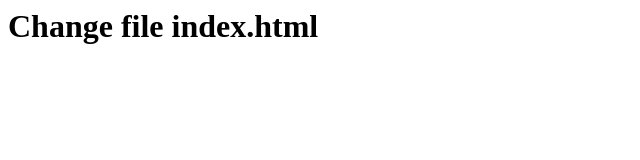
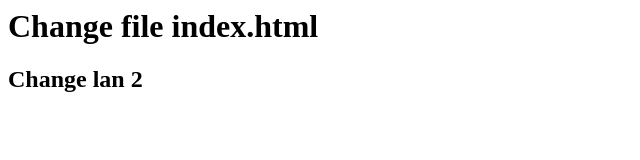
Before and after one commit to LeHungSon252000/Test, a plain HTML site: page index.html in a window 1280 px wide. Shown: the whole page, without its empty margins (0-640 px from the left). Drawn offline with Linux system fonts and the light colour scheme.

Commit message:
them file LEHUSO.md va sua file html va js

```diff
--- a/index.html
+++ b/index.html
@@ -1 +1,2 @@
 <h1>Change file index.html</h1>
+<h2>Change lan 2</h2>
--- a/index.js
+++ b/index.js
@@ -1 +1,2 @@
-console.log("moi them index.js lan 1")
+console.log("moi them index.js lan 111111111111111111111111111111");
+console.log("sua lan 2 vao luc 19/08/2023 10:00 AM");
```
Also changed, not shown: 1 other file.
